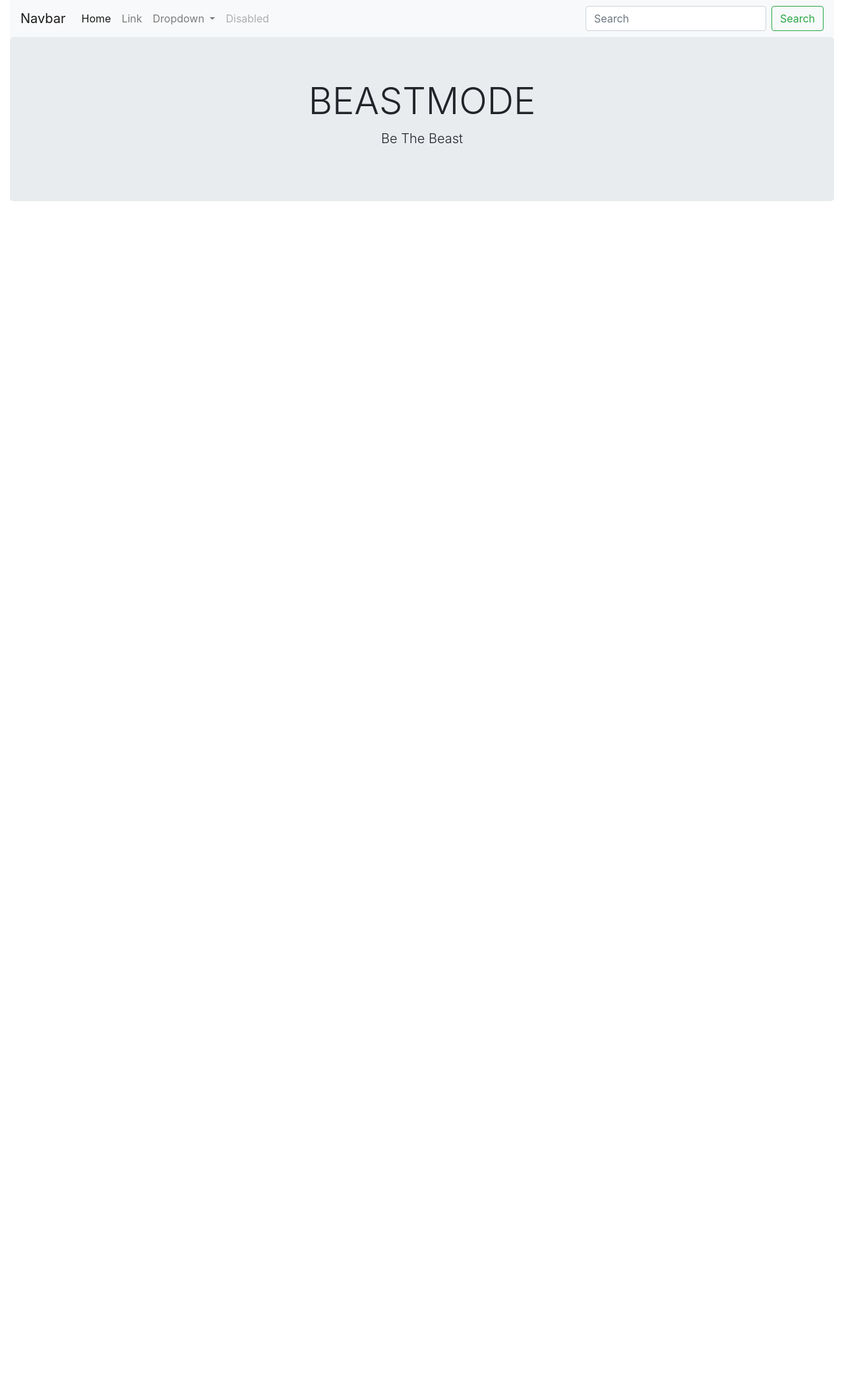
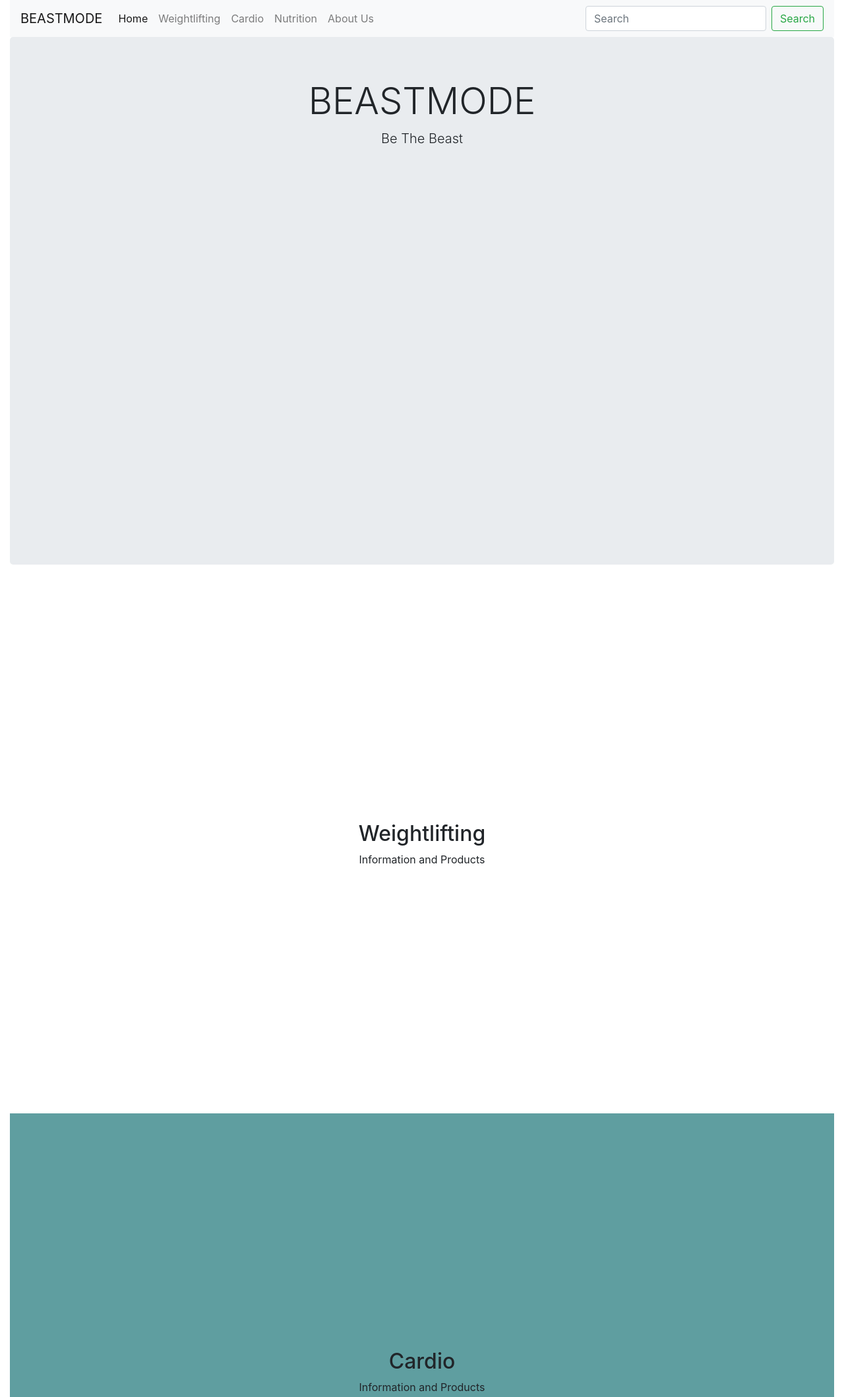
Before and after one commit to jh12421/bootstrap, a website: page index.html in a window 1280 px wide. Shown: the top 2118 px of the page at 66% size. Before the commit the page ends 800 px from the top, so only its background shows below. Drawn offline with nearby package versions, Linux system fonts and the light colour scheme.

Commit message:
header,footer,page2

```diff
--- a/index.html
+++ b/index.html
@@ -10,9 +10,10 @@
   <title>bootstrap</title>
 </head>
 <body>
+  <!--navbar-->
   <div class="container-fluid">
     <nav class="navbar navbar-expand-lg navbar-light bg-light">
-      <a class="navbar-brand" href="#">Navbar</a>
+      <a class="navbar-brand" href="#">BEASTMODE</a>
       <button class="navbar-toggler" type="button" data-toggle="collapse" data-target="#navbarSupportedContent" aria-controls="navbarSupportedContent" aria-expanded="false" aria-label="Toggle navigation">
         <span class="navbar-toggler-icon"></span>
       </button>
@@ -23,21 +24,16 @@
             <a class="nav-link" href="#">Home <span class="sr-only">(current)</span></a>
           </li>
           <li class="nav-item">
-            <a class="nav-link" href="#">Link</a>
-          </li>
-          <li class="nav-item dropdown">
-            <a class="nav-link dropdown-toggle" href="#" role="button" data-toggle="dropdown" aria-expanded="false">
-              Dropdown
-            </a>
-            <div class="dropdown-menu">
-              <a class="dropdown-item" href="#">Action</a>
-              <a class="dropdown-item" href="#">Another action</a>
-              <div class="dropdown-divider"></div>
-              <a class="dropdown-item" href="#">Something else here</a>
-            </div>
+            <a class="nav-link" href="#Weightlifting">Weightlifting</a>
           </li>
           <li class="nav-item">
-            <a class="nav-link disabled">Disabled</a>
+            <a class="nav-link" href="#Cardio">Cardio</a>
+          </li>
+          <li class="nav-item">
+            <a class="nav-link" href="#Nutrition">Nutrition</a>
+          </li>
+          <li class="nav-item">
+            <a class="nav-link" href="page2.html">About Us</a>
           </li>
         </ul>
         <form class="form-inline my-2 my-lg-0">
@@ -46,10 +42,30 @@
         </form>
       </div>
     </nav>
+    <!--landing page-->
     <header class="jumbotron text-center">
       <h1 class="display-4">BEASTMODE</h1>
       <p class="lead">Be The Beast</p>
     </header>
+    <!--creating sections on main page-->
+    <main>
+      <section id="Weightlifting">
+        <h2>Weightlifting</h2>
+        <p>Information and Products</p>
+      </section>
+      <section id="Cardio">
+        <h2>Cardio</h2>
+        <p>Information and Products</p>
+      </section>
+      <section id="Nutrition">
+        <h2>Nutrition</h2>
+        <p>Information and Products</p>
+      </section>
+    </main>
+    <!--footer-->
+    <footer class="bg-light text-dark text-center py-3">
+      &copy; 2024 BEASTMODE
+    </footer>
   </div>
 
 
--- a/styles.css
+++ b/styles.css
@@ -0,0 +1,35 @@
+/*smooth scrolling*/
+html {
+  scroll-behavior: smooth;
+}
+
+/*header full screen*/
+header {
+height: 100vh;
+}
+
+/*main fill the screen*/
+main {
+  min-height: 100vh;
+}
+
+/*center content in sections*/
+main section {
+  height: 100vh;
+  display: flex;
+  flex-direction: column;
+  justify-content: center;
+  align-items: center;
+}
+
+/*colored background of everyother section*/
+main section:nth-of-type(2n) {
+  background-color: cadetblue;
+}
+
+/*styling footer*/
+footer {
+  display: flex;
+  justify-content: center;
+  align-items: center;
+}
```
Also changed, not shown: page2.html (added, +14 -0 lines).
